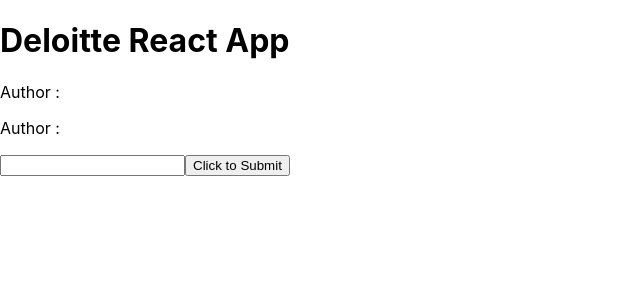
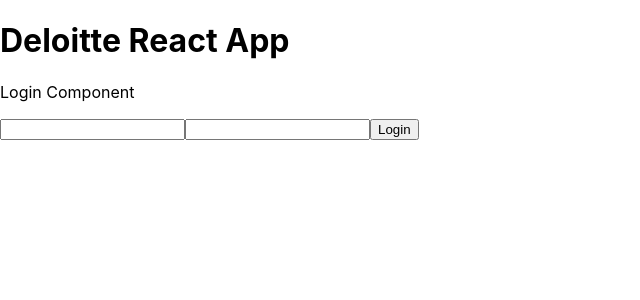
Before and after one commit to vamandeshmukh/deloitte-mar6-app, a React (Create React App) app: page / in a window 1280 px wide. Shown: the top 300 px of the page, without its empty margins (0-640 px from the left). Built offline with nearby package versions, Linux system fonts and the light colour scheme.

Commit message:
react-js

```diff
--- a/src/App.js
+++ b/src/App.js
@@ -7,6 +7,7 @@
 // function component
 import Header from "./components/Header";
 import BlogPosts from "./components/BlogPosts";
+import Login from "./components/Login";
 
 const App = () => {
 
@@ -16,7 +17,8 @@
     <div>
       {/* <Header /> */}
       <h1>Deloitte React App</h1>
-      <BlogPosts />
+      <Login />
+      {/* <BlogPosts /> */}
     </div>
   );
 }
--- a/src/components/Login.js
+++ b/src/components/Login.js
@@ -9,6 +9,7 @@
     };
 
     const submitLogin = (e) => {
+        // sonu sonu
 
     };
 
@@ -17,8 +18,8 @@
             <p>Login Component</p>
             <div>
                 <form onSubmit={submitLogin}>
-                    <input type='text' value='username' onChange={handleLogin} />
-                    <input type='password' value='password' onChange={handleLogin} />
+                    <input type='text' name='username' onChange={handleLogin} />
+                    <input type='password' name='password' onChange={handleLogin} />
                     <input type='submit' value='Login' onChange={handleLogin} />
                 </form>
 
```
